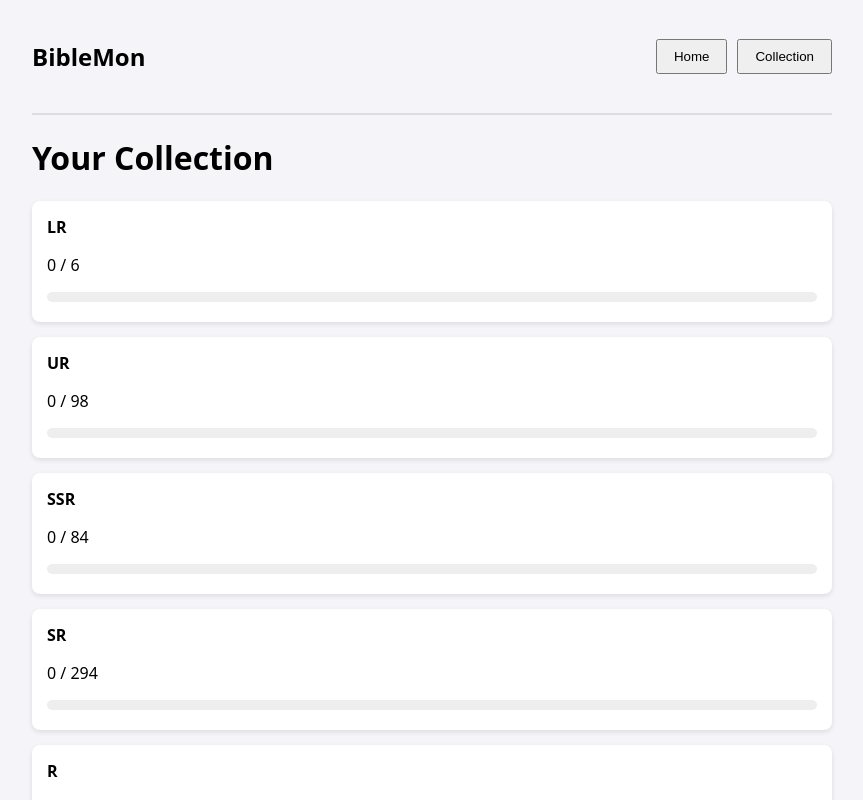
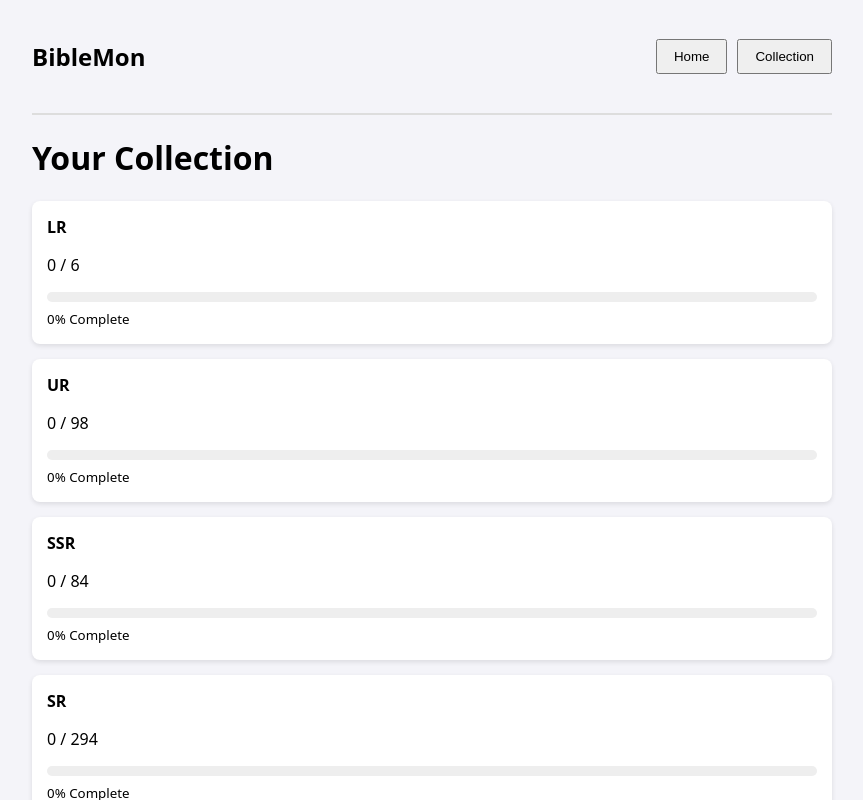
Before and after one commit to BenMinch/BibleMon, a React (Vite) app: page / in a window 1280 px wide. Both pictures are taken after a click on the button "Collection". Shown: the top 800 px of the page, without its empty margins (208-1071 px from the left). Built offline with nearby package versions, Linux system fonts and the light colour scheme.

Commit message:
Update App.jsx

```diff
--- a/src/App.jsx
+++ b/src/App.jsx
@@ -184,6 +184,7 @@ export default function BibleGachaApp() {
               <div key={rarity} className="stat-box">
                 <strong>{rarity}</strong><p>{stat.collected} / {stat.total}</p>
                 <div className="progress-bar"><div className="progress-fill" style={{ width: `${stat.percentage}%` }}></div></div>
+                <small>{stat.percentage}% Complete</small>
               </div>
             ))}
           </div>
```
